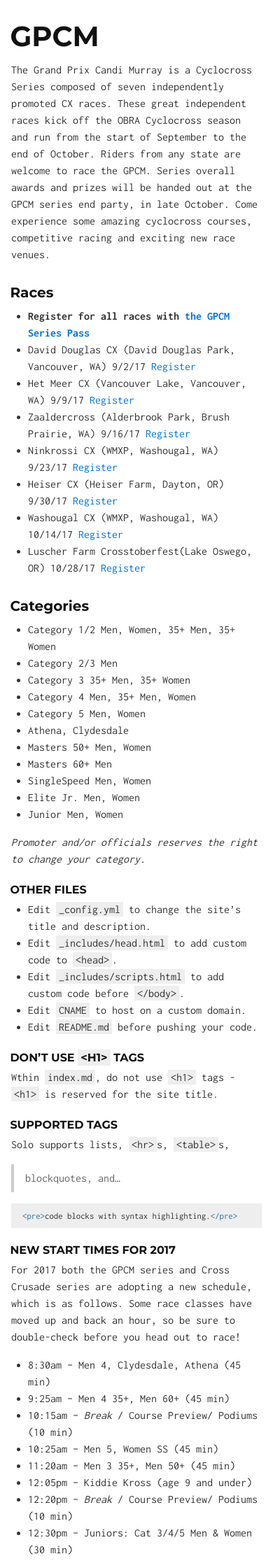
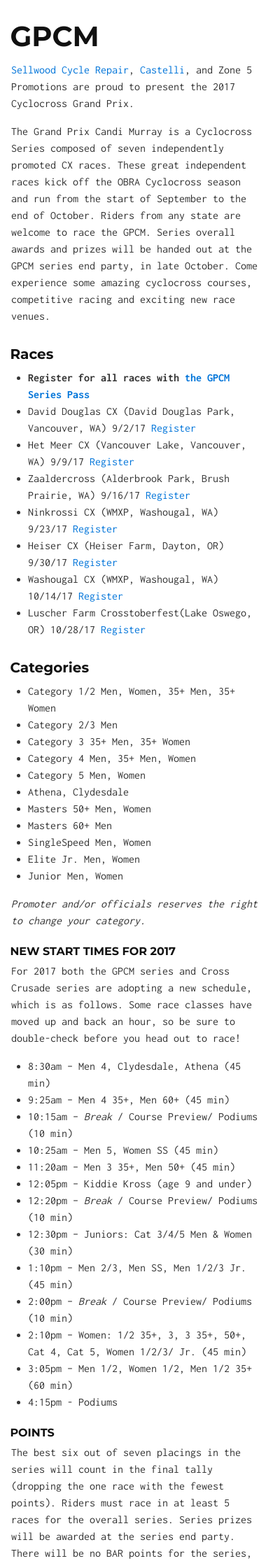
Before and after one commit to mathowie/cyclocross.gp, a Jekyll site: the page built from index.md, in a window 390 px wide. Shown: the top 2231 px of the page at 70% size. Built offline with Jekyll 4.4.1, drawn with Linux system fonts in a browser that asks for light colours; some of the changed text lies outside the part shown.

Commit message:
finish update

```diff
--- a/index.md
+++ b/index.md
@@ -2,7 +2,10 @@
 layout: default
 ---
 
+[Sellwood Cycle Repair](https://sellwoodcycle.com/), [Castelli](https://www.castelli-cycling.com/), and Zone 5 Promotions are proud to present the 2017 Cyclocross Grand Prix.
+
 The Grand Prix Candi Murray is a Cyclocross Series composed of seven independently promoted CX races. These great independent races kick off the OBRA Cyclocross season and run from the start of September to the end of October. Riders from any state are welcome to race the GPCM. Series overall awards and prizes will be handed out at the GPCM series end party, in late October. Come experience some amazing cyclocross courses, competitive racing and exciting new race venues.
+
 
 ## Races
 
@@ -32,29 +35,6 @@
 
 *Promoter and/or officials reserves the right to change your category.*
 
-
-### Other Files
-
-* Edit `_config.yml` to change the site's title and description.
-* Edit `_includes/head.html` to add custom code to `<head>`.
-* Edit `_includes/scripts.html` to add custom code before `</body>`.
-* Edit `CNAME` to host on a custom domain.
-* Edit `README.md` before pushing your code.
-
-### Don't use `<h1>` tags
-
-Wthin `index.md`, do not use `<h1>` tags - `<h1>` is reserved for the site title.
-
-### Supported Tags
-
-Solo supports lists, `<hr>`s, `<table>`s,
-
-> blockquotes, and...
-
-~~~html
-<pre>code blocks with syntax highlighting.</pre>
-~~~
-
 ### New start times for 2017
 
 For 2017 both the GPCM series and Cross Crusade series are adopting a new schedule, which is as follows. Some race classes have moved up and back an hour, so be sure to double-check before you head out to race!
@@ -73,15 +53,32 @@
 * 3:05pm – Men 1/2, Women 1/2, Men 1/2 35+ (60 min)
 * 4:15pm - Podiums
 
+### Points
 
-## Author
+The best six out of seven placings in the series will count in the final tally (dropping the one race with the fewest points). Riders must race in at least 5 races for the overall series. Series prizes will be awarded at the series end party. There will be no BAR points for the series, only the individual races.
 
-Shu Uesugi ([Twitter](http://twitter.com/chibicode)/[GitHub](http://github.com/chibicode)/[G+](https://plus.google.com/110325199858284431541?rel=author)).
+Points will be rewarded to the top 30 placings according to [this schedule](http://cyclocross.gp/Individualseriesscoring.pdf). Series scoring follows [this criteria](http://cyclocross.gp/SeriesScoring.pdf) and team scoring follows [this criteria](http://cyclocross.gp/Teamscoringforsingleevents.pdf). Reminder: only your top 6 results count and a minimum of 5 race results needed to have a series overall final ranking. Point totals and point standings will be handled by OBRA and we'll link to them each week in the updates.
 
-![Shu Uesugi](https://www.gravatar.com/avatar/b868d84bbe2ed30ec45c9253e1c1cefe.jpg?s=200)
+### PODIUMS/LEADERS JERSEY
 
-### License
+A short podium ceremony will follow each finish at the races. A GPCM leaders jersey provided by Castelli will be awarded to the leader of select categories during a short podium ceremony after their race. The points leader of each category is required to wear their leader's jersey while they maintain their lead.
 
-[MIT License](http://chibicode.mit-license.org/)
+### FIELD LIMITS
 
-<style>.github-corner:hover .octo-arm{animation:octocat-wave 560ms ease-in-out}@keyframes octocat-wave{0%,100%{transform:rotate(0)}20%,60%{transform:rotate(-25deg)}40%,80%{transform:rotate(10deg)}}@media (max-width:500px){.github-corner:hover .octo-arm{animation:none}.github-corner .octo-arm{animation:octocat-wave 560ms ease-in-out}}</style>
+To ensure a high level of quality racing, fields will be limited to 75 racers per category
+
+### SERIES STANDINGS
+
+Points for the series will be tracked at OBRA. They will continue to be updated after each race. We are not doing a points percentage transfer when upgraded.
+
+### Membership and licenses
+
+OBRA membership required for all riders. Single race memberships are available for $5.00. Season OBRA memberships are available for $30.00. Junior season memberships are $10.
+
+### Prize List
+
+A combined prize list well over $4,500 across the series. Every series race provides their own prize list at each individual race (cash and/or merchandise). Sellwood Cycle Repair will be providing a $2,500 Cash/Gift Certificate purse for all categories (Cash - 1/2's / G.C. and product -all other categories). Equal payout.
+
+### T-shirts
+
+Yes, we have GPCM shirts for sale at events!
```
